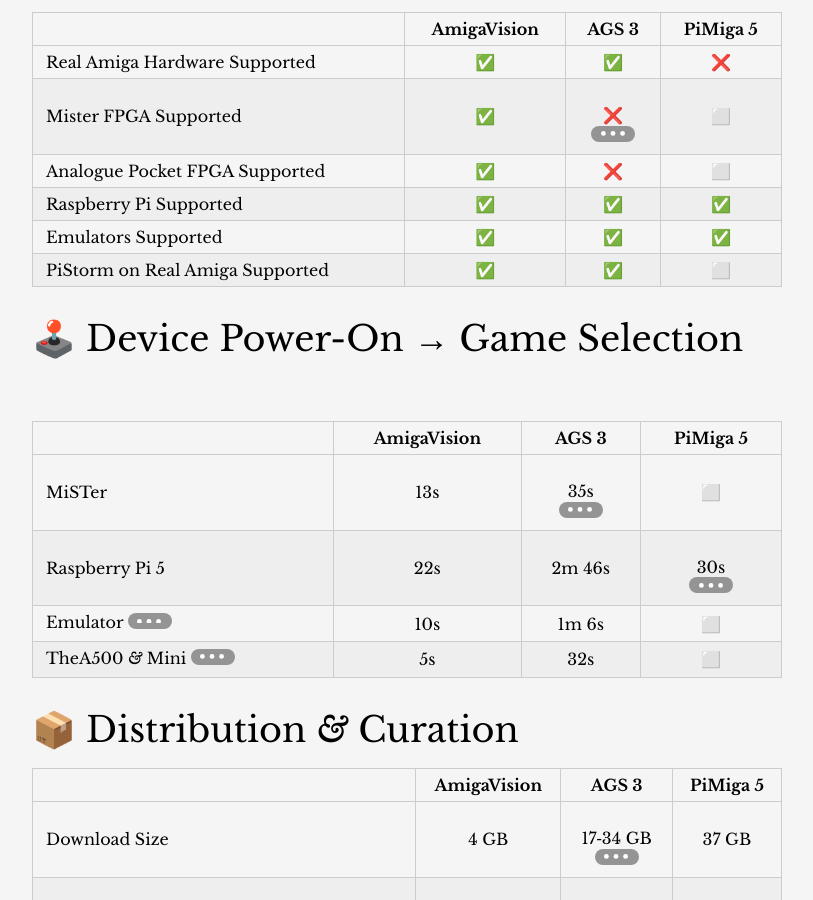
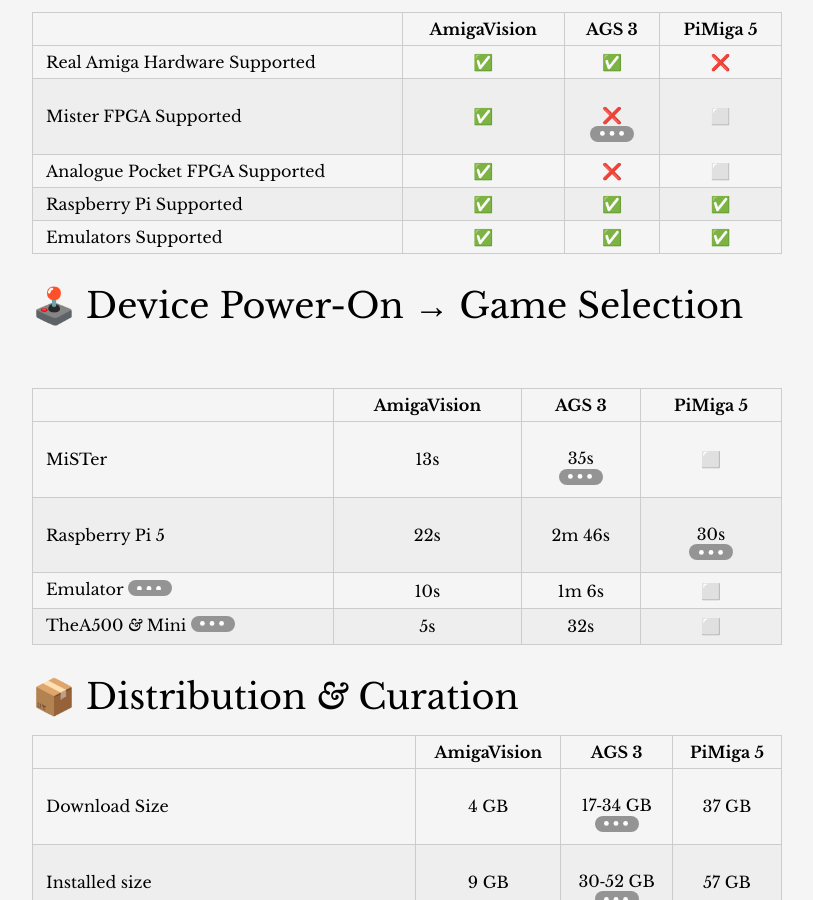
Before and after one commit to amigavision/amigavision.github.io, a Jekyll site: the page built from vs.md, in a window 1280 px wide and 900 px high, scrolled down 1669 px. Shown: the whole window, without its empty margins (233-1046 px from the left). Built offline with Jekyll 4.4.1, drawn with Linux system fonts in a browser that asks for light colours.

Commit message:
PiStorm is irrelevant in this context (although we do support it)

```diff
--- a/vs.md
+++ b/vs.md
@@ -57,7 +57,6 @@
 Analogue Pocket FPGA Supported | ✅ | ❌ | ⬜️
 Raspberry Pi Supported | ✅ | ✅ | ✅
 Emulators Supported | ✅ | ✅ | ✅
-PiStorm on Real Amiga Supported | ✅ | ✅ | ⬜️
 {: .feature-compare data-responsive-table="true" }
 
 ## 🕹️ Device Power-On → Game Selection
```
